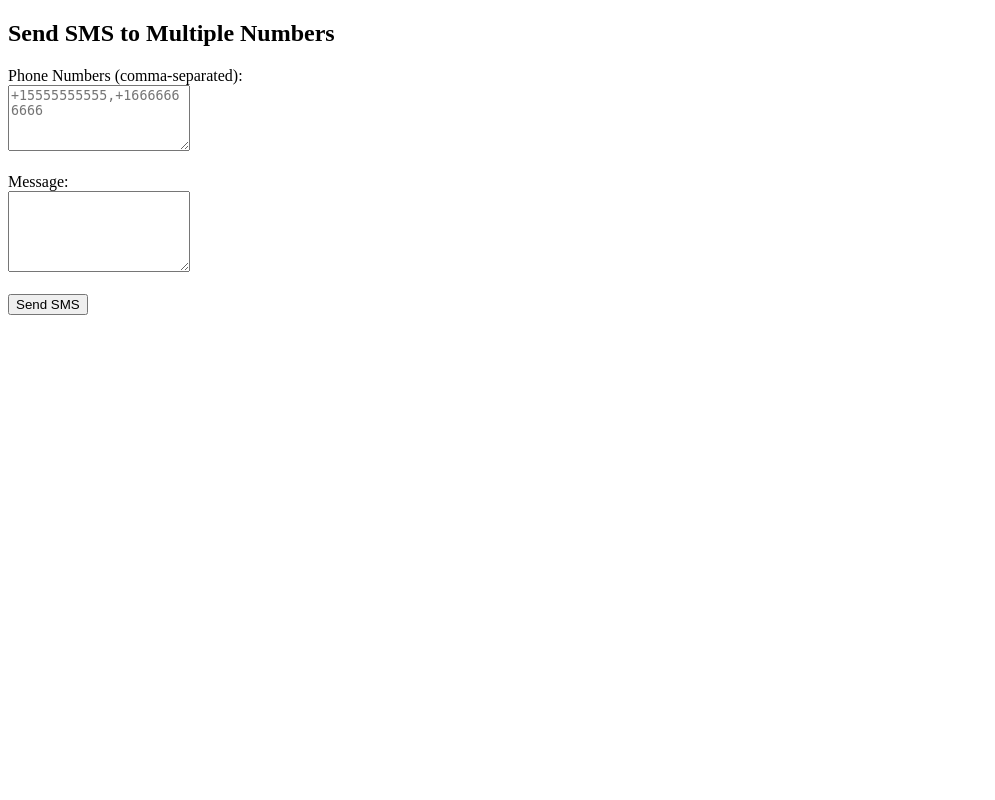
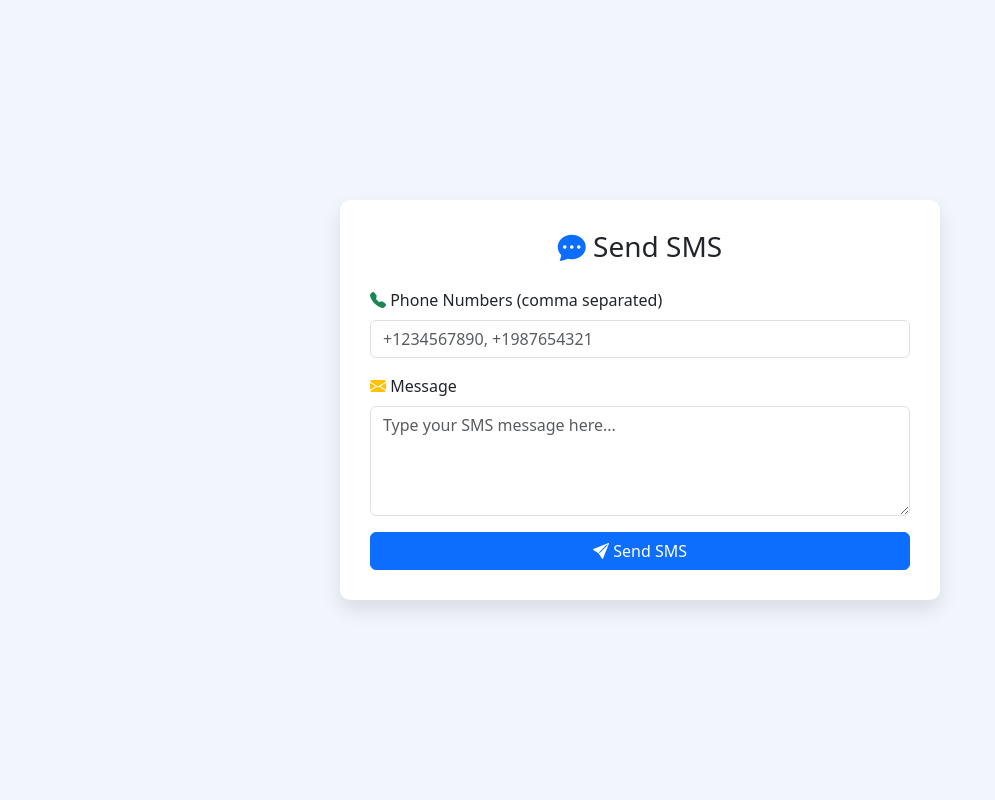
Before and after one commit to RTS-CS/RTSbulkSMS, a Flask app: page / in a window 1280 px wide. Shown: the whole page, without its empty margins (0-995 px from the left). Run offline with Flask 3, Linux system fonts and the light colour scheme.

Commit message:
Update index.html

```diff
--- a/templates/index.html
+++ b/templates/index.html
@@ -2,16 +2,48 @@
 <html lang="en">
 <head>
     <meta charset="UTF-8">
-    <title>SMS Sender</title>
+    <meta name="viewport" content="width=device-width, initial-scale=1.0">
+    <title>Twilio SMS Sender</title>
+    <!-- Bootstrap CSS -->
+    <link href="https://cdn.jsdelivr.net/npm/bootstrap@5.3.3/dist/css/bootstrap.min.css" rel="stylesheet">
+    <!-- Bootstrap Icons -->
+    <link href="https://cdn.jsdelivr.net/npm/bootstrap-icons@1.10.5/font/bootstrap-icons.css" rel="stylesheet">
+    <style>
+        body {
+            background: #f2f6fc;
+            min-height: 100vh;
+            display: flex;
+            justify-content: center;
+            align-items: center;
+        }
+        .sms-card {
+            width: 100%;
+            max-width: 600px;
+            padding: 30px;
+            background: white;
+            border-radius: 10px;
+            box-shadow: 0 10px 20px rgba(0,0,0,0.1);
+        }
+    </style>
 </head>
 <body>
-    <h2>Send SMS to Multiple Numbers</h2>
-    <form method="POST" action="/send_sms">
-        <label>Phone Numbers (comma-separated):</label><br>
-        <textarea name="numbers" placeholder="+15555555555,+16666666666" rows="4" required></textarea><br><br>
-        <label>Message:</label><br>
-        <textarea name="message" rows="5" required></textarea><br><br>
-        <button type="submit">Send SMS</button>
+
+<div class="sms-card">
+    <h3 class="mb-4 text-center"><i class="bi bi-chat-dots-fill text-primary"></i> Send SMS</h3>
+    <form action="/send_sms" method="post">
+        <div class="mb-3">
+            <label for="numbers" class="form-label"><i class="bi bi-telephone-fill text-success"></i> Phone Numbers (comma separated)</label>
+            <input type="text" class="form-control" id="numbers" name="numbers" placeholder="+1234567890, +1987654321" required>
+        </div>
+        <div class="mb-3">
+            <label for="message" class="form-label"><i class="bi bi-envelope-fill text-warning"></i> Message</label>
+            <textarea class="form-control" id="message" name="message" rows="4" placeholder="Type your SMS message here..." required></textarea>
+        </div>
+        <button type="submit" class="btn btn-primary w-100"><i class="bi bi-send-fill"></i> Send SMS</button>
     </form>
+</div>
+
+<!-- Bootstrap JS Bundle -->
+<script src="https://cdn.jsdelivr.net/npm/bootstrap@5.3.3/dist/js/bootstrap.bundle.min.js"></script>
 </body>
 </html>
```
